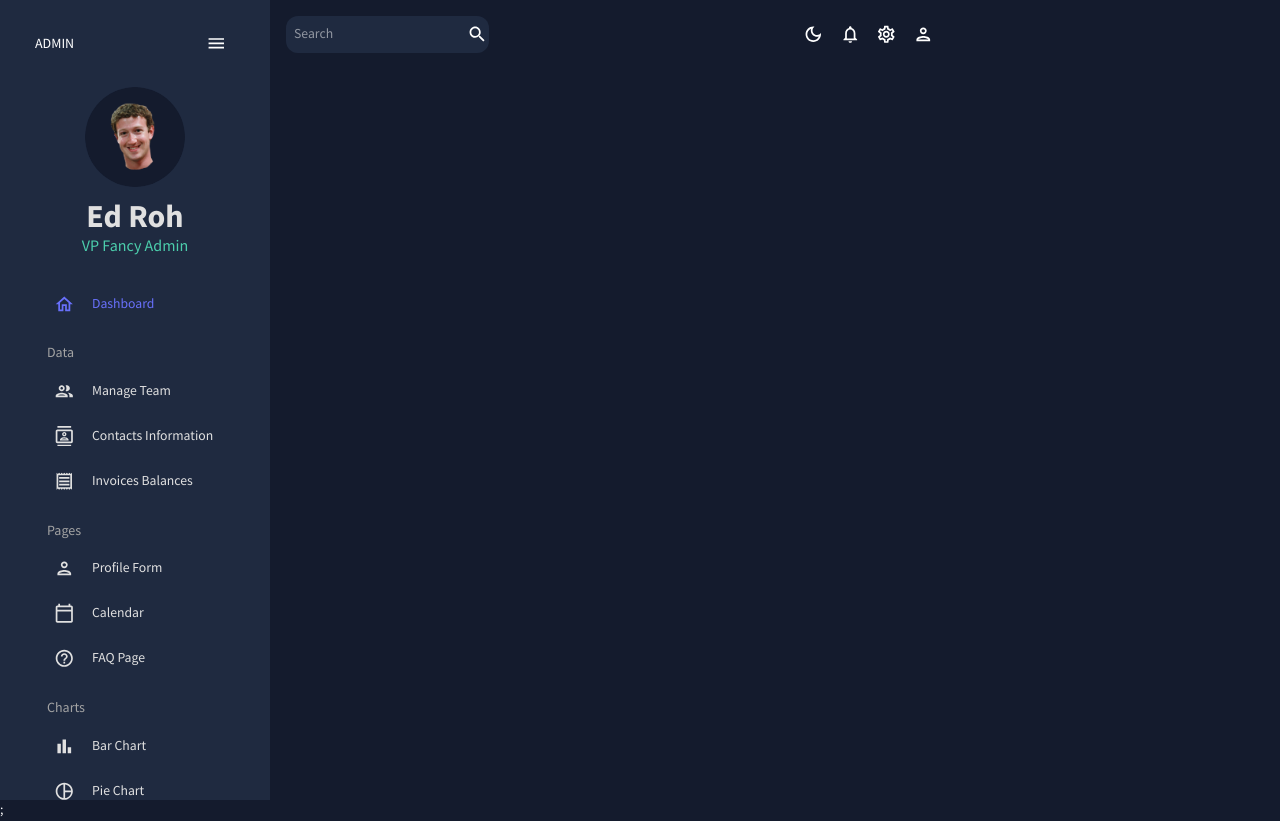
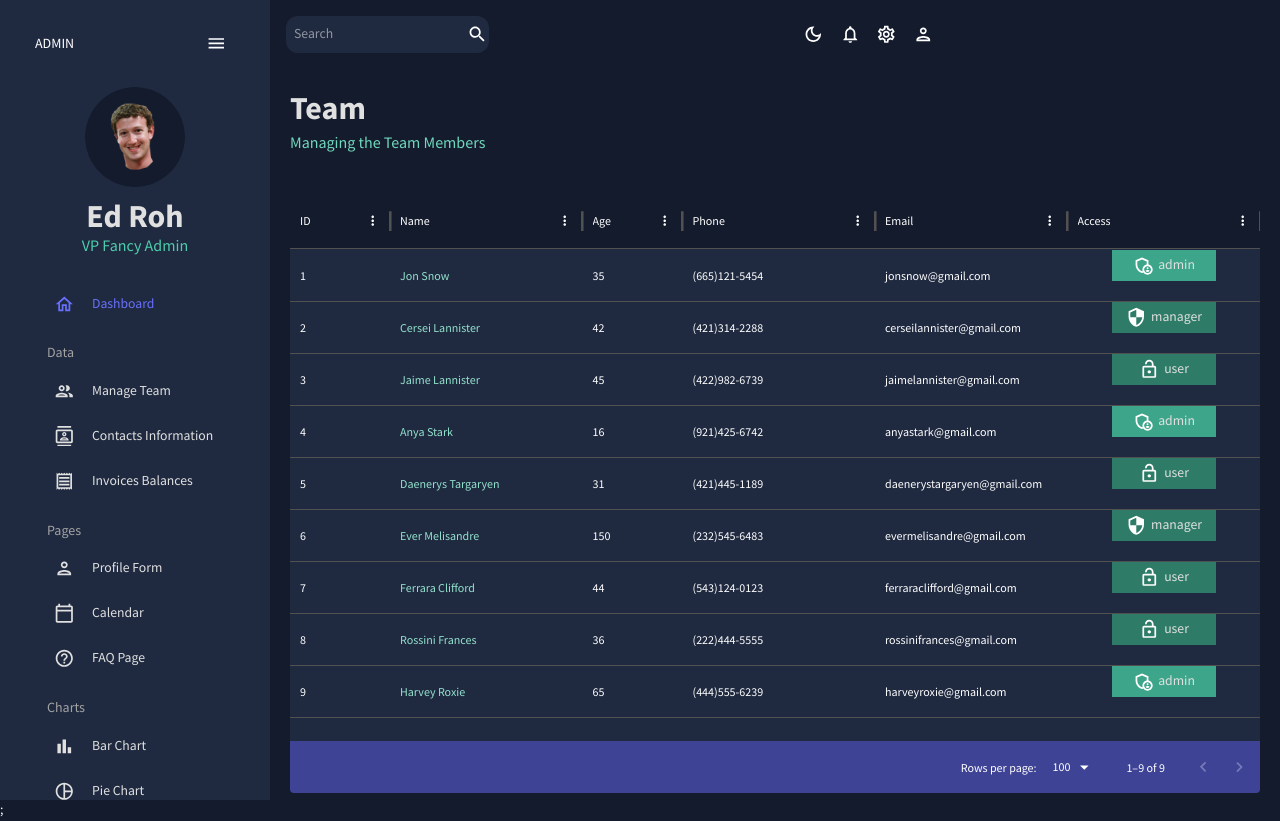
Before and after one commit to sora11023539/react-dashboard, a React (Create React App) app: page /team in a window 1280 px wide. Built offline with nearby package versions, Linux system fonts and the light colour scheme.

Commit message:
add: styling team

```diff
--- a/src/App.js
+++ b/src/App.js
@@ -4,7 +4,7 @@
 import { Route, Routes } from 'react-router-dom';
 import { SideBar } from './scenes/global/SideBar';
 import { Dashboard } from './scenes/dashboard';
-// import { Team } from './scenes/team';
+import { Team } from './scenes/team';
 // import { Invoices } from './scenes/invoices';
 // import { Contacts } from './scenes/contacts';
 // import { Bar } from './scenes/bar';
@@ -28,7 +28,7 @@
             <TopBar />
             <Routes>
               <Route path="/" element={<Dashboard />} />
-              {/* <Route path="/team" element={<Team />} /> */}
+              <Route path="/team" element={<Team />} />
               {/* <Route path="/contacts" element={<Contacts />} /> */}
               {/* <Route path="/invoices" element={<Invoices />} /> */}
               {/* <Route path="/form" element={<Form />} /> */}
--- /dev/null
+++ b/src/scenes/team/index.jsx
@@ -0,0 +1,105 @@
+import { useTheme } from '@emotion/react';
+import { Box } from '@mui/system';
+import { DataGrid } from '@mui/x-data-grid';
+import { Header } from '../../components/Header';
+import { tokens } from '../../theme';
+import { mockDataTeam } from '../../data/mockData';
+import AdminPanelSettingsOutlinedIcon from '@mui/icons-material/AdminPanelSettingsOutlined';
+import LockOpenOutlinedIcon from '@mui/icons-material/LockOpenOutlined';
+import SecurityOutlinedIcon from '@mui/icons-material/SecurityOutlined';
+import { Typography } from '@mui/material';
+
+export const Team = () => {
+  const theme = useTheme();
+  const colors = tokens(theme.palette.mode);
+  const columns = [
+    {
+      field: 'id',
+      headerName: 'ID',
+    },
+    {
+      field: 'name',
+      headerName: 'Name',
+      flex: 1,
+      cellClassName: 'name-column--cell',
+    },
+    {
+      field: 'age',
+      headerName: 'Age',
+      type: 'number',
+      headerAlign: 'left',
+      align: 'left',
+    },
+    {
+      field: 'phone',
+      headerName: 'Phone',
+      flex: 1,
+    },
+    {
+      field: 'email',
+      headerName: 'Email',
+      flex: 1,
+    },
+    {
+      field: 'access',
+      headerName: 'Access',
+      flex: 1,
+      renderCell: ({ row: { access } }) => {
+        return (
+          <Box
+            width="60%"
+            m="0 auto"
+            p="5px"
+            display="flex"
+            justifyContent="center"
+            backgroundColor={colors.greenAccent[access === 'admin' ? 600 : 700]}
+          >
+            {access === 'admin' && <AdminPanelSettingsOutlinedIcon />}
+            {access === 'manager' && <SecurityOutlinedIcon />}
+            {access === 'user' && <LockOpenOutlinedIcon />}
+            <Typography color={colors.grey[100]} sx={{ ml: '5px' }}>
+              {access}
+            </Typography>
+          </Box>
+        );
+      },
+    },
+  ];
+
+  return (
+    <Box m="20px">
+      <Header title="Team" subTitle="Managing the Team Members" />
+      <Box
+        m="40px 0 0 0"
+        height="75vh"
+        sx={{
+          '& .MuiDataGrid-root': {
+            border: 'none',
+          },
+          '& .MuiDataGrid-cell': {
+            borderBottom: 'none',
+          },
+          '& .name-column--cell': {
+            color: colors.greenAccent[300],
+          },
+          '& .MuiDataGrid-topContainer': {
+            backgroundColor: colors.blueAccent[700],
+            borderBottom: 'none',
+          },
+          '& .MuiDataGrid-virtualScroller': {
+            backgroundColor: colors.primary[400],
+          },
+          '& .MuiDataGrid-footerContainer': {
+            borderTop: 'none',
+            backgroundColor: colors.blueAccent[700],
+          },
+          '& .MuiCheckbox-root': {
+            color: `${colors.greenAccent[200]} !important`,
+          },
+        }}
+      >
+        <DataGrid rows={mockDataTeam} columns={columns} />
+      </Box>
+    </Box>
+  );
+};
```
